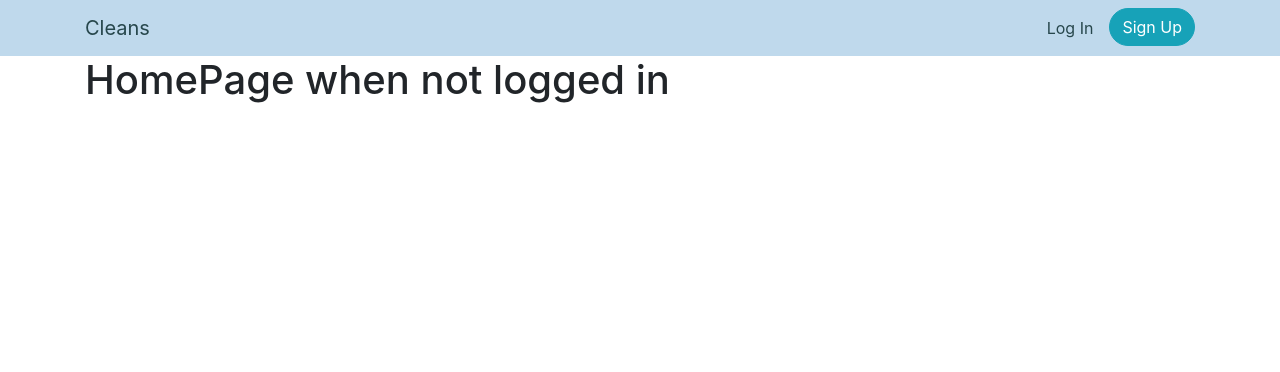
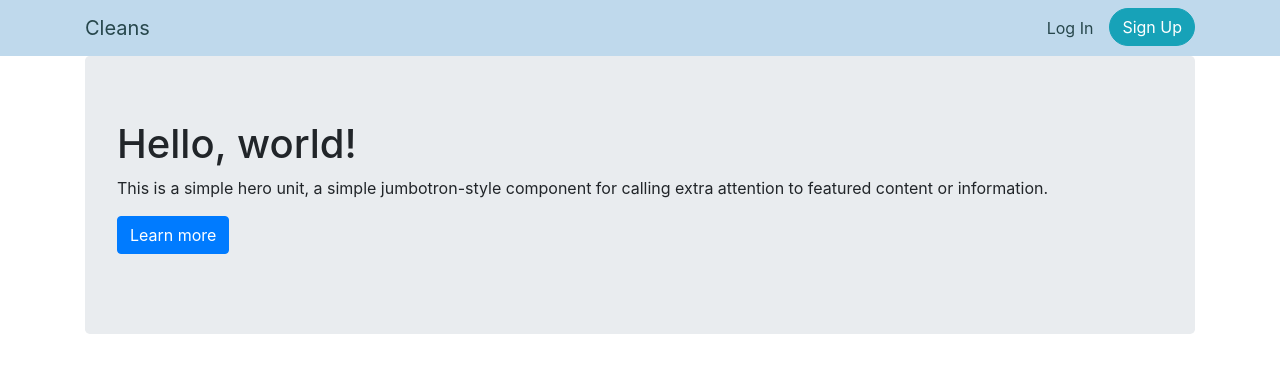
Before and after one commit to Leonzon95/cleans-frontend, a React (Create React App) app: page / in a window 1280 px wide. Shown: the top 372 px of the page. Built offline with nearby package versions, Linux system fonts and the light colour scheme; no server answers.

Commit message:
Added styling for home page

```diff
--- a/src/App.js
+++ b/src/App.js
@@ -45,15 +45,16 @@
       <div>
         <Router>
           <NavBar loggedInStatus={this.props.isLoggedIn} handleLogout={this.handleLogout} user={this.props.user} />
-          <Container>
+
           <Switch>
+
             <Route exact path='/login' render={props => <LogIn {...props} loggedInStatus={this.props.isLoggedIn} handleLogin={this.handleLogin} />} />
 
             <Route exact path='/signup' render={props => <SignUp {...props} loggedInStatus={this.props.isLoggedIn} handleLogin={this.handleLogin} />} />
 
             <Route path='/'  render={props => <Home {...props} loggedInStatus={this.props.isLoggedIn} user={this.props.user} />} />
           </Switch>
-          </Container>
+
         </Router>
       </div>
     )
--- a/src/components/Home.js
+++ b/src/components/Home.js
@@ -1,13 +1,19 @@
 import React from 'react';
 import LoggedInHome from './LoggedInHome';
 import HomePage from './HomePage';
+import { Container } from 'react-bootstrap'
 
 const Home = (props) => {
 
     if (!props.loggedInStatus){
       return <HomePage />;
     } else {
-      return <LoggedInHome user={props.user} isCleaner={props.user.isCleaner} />;
+      return (
+        <Container>
+          <LoggedInHome user={props.user} isCleaner={props.user.isCleaner} />
+        </Container>
+        )
+
     }
   };
   export default Home;
--- a/src/components/HomePage.js
+++ b/src/components/HomePage.js
@@ -1,8 +1,22 @@
 import React from 'react';
+import { Jumbotron, Button, Container } from 'react-bootstrap'
 
 const HomePage = (props) => {
     return(
-        <h1>HomePage when not logged in</h1>
+        <Container>
+        <Jumbotron>
+
+            <h1>Hello, world!</h1>
+            <p>
+                This is a simple hero unit, a simple jumbotron-style component for calling
+                extra attention to featured content or information.
+            </p>
+            <p>
+                <Button variant="primary">Learn more</Button>
+            </p>
+
+        </Jumbotron>
+        </Container>
     )
 }
 
--- a/src/components/registrations/LogIn.js
+++ b/src/components/registrations/LogIn.js
@@ -1,6 +1,6 @@
 import React,  { Component } from 'react';
 import axios from 'axios'
-import { Form, Col, Button, Alert, Row } from 'react-bootstrap';
+import { Form, Col, Button, Alert, Row, Container } from 'react-bootstrap';
 
 class LogIn extends Component {
 
@@ -61,7 +61,7 @@
         const {username, password} = this.state
 
         return (
-            <div>
+            <Container>
                 <Row>
                   <Col md={{ span: 6, offset: 3 }}>
                     <h1>Log In</h1>
@@ -84,7 +84,7 @@
                     </Form>
                   </Col>
                 </Row>
-            </div>
+            </Container>
         );
     }
 }
--- a/src/components/registrations/SignUp.js
+++ b/src/components/registrations/SignUp.js
@@ -1,6 +1,6 @@
 import React, { Component } from 'react';
 import axios from 'axios';
-import { Form, Col, Button, Alert } from 'react-bootstrap';
+import { Form, Col, Button, Alert, Container } from 'react-bootstrap';
 
 class SignUp extends Component {
     state = {
@@ -81,7 +81,7 @@
     render() {
         const {username, email, password, password_confirmation, first_name, last_name, is_cleaner, phone_number} = this.state
         return (
-            <div>
+            <Container>
                 <h1>Sign Up</h1>
                 {this.state.errors ? this.handleErrors() : null}
                 <Form onSubmit={this.handleSubmit}>
@@ -133,7 +133,7 @@
                     Sign Up
                   </Button>
                 </Form>
-            </div>
+            </Container>
         );
     }
 }
```
